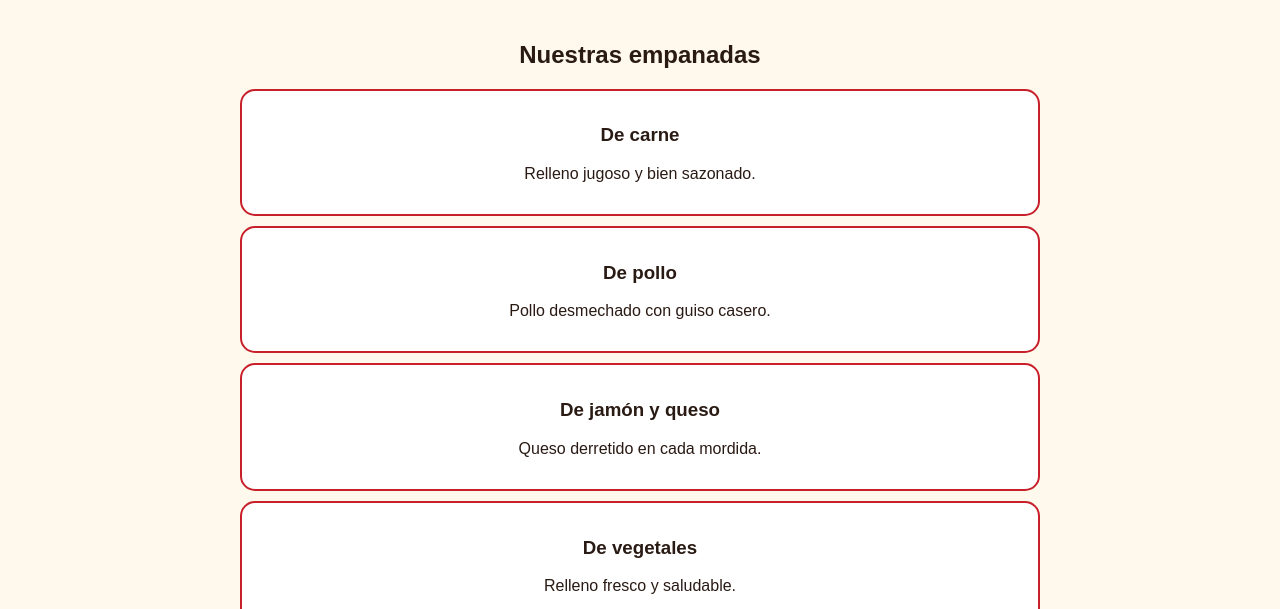
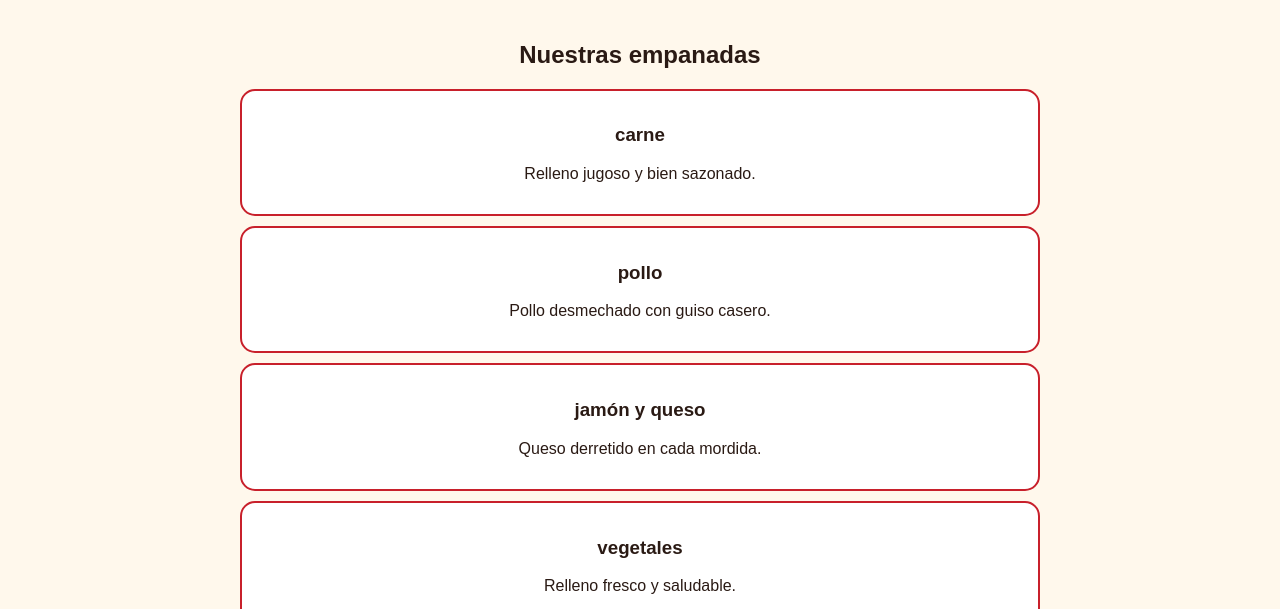
Before and after one commit to angelmiguelcharles-cloud/Srta.Claris, a plain HTML site: page index.html in a window 1280 px wide. Shown: the part 800-1409 px from the top of the page. Drawn offline with Linux system fonts and the light colour scheme.

Commit message:
Actualizar index.html

```diff
--- a/index.html
+++ b/index.html
@@ -29,22 +29,22 @@
       <h2>Nuestras empanadas</h2>
 
       <div class="empanada">
-        <h3>De carne</h3>
+        <h3>carne</h3>
         <p>Relleno jugoso y bien sazonado.</p>
       </div>
 
       <div class="empanada">
-        <h3>De pollo</h3>
+        <h3>pollo</h3>
         <p>Pollo desmechado con guiso casero.</p>
       </div>
 
       <div class="empanada">
-        <h3>De jamón y queso</h3>
+        <h3>jamón y queso</h3>
         <p>Queso derretido en cada mordida.</p>
       </div>
 
       <div class="empanada">
-        <h3>De vegetales</h3>
+        <h3>vegetales</h3>
         <p>Relleno fresco y saludable.</p>
       </div>
     </section>
```
